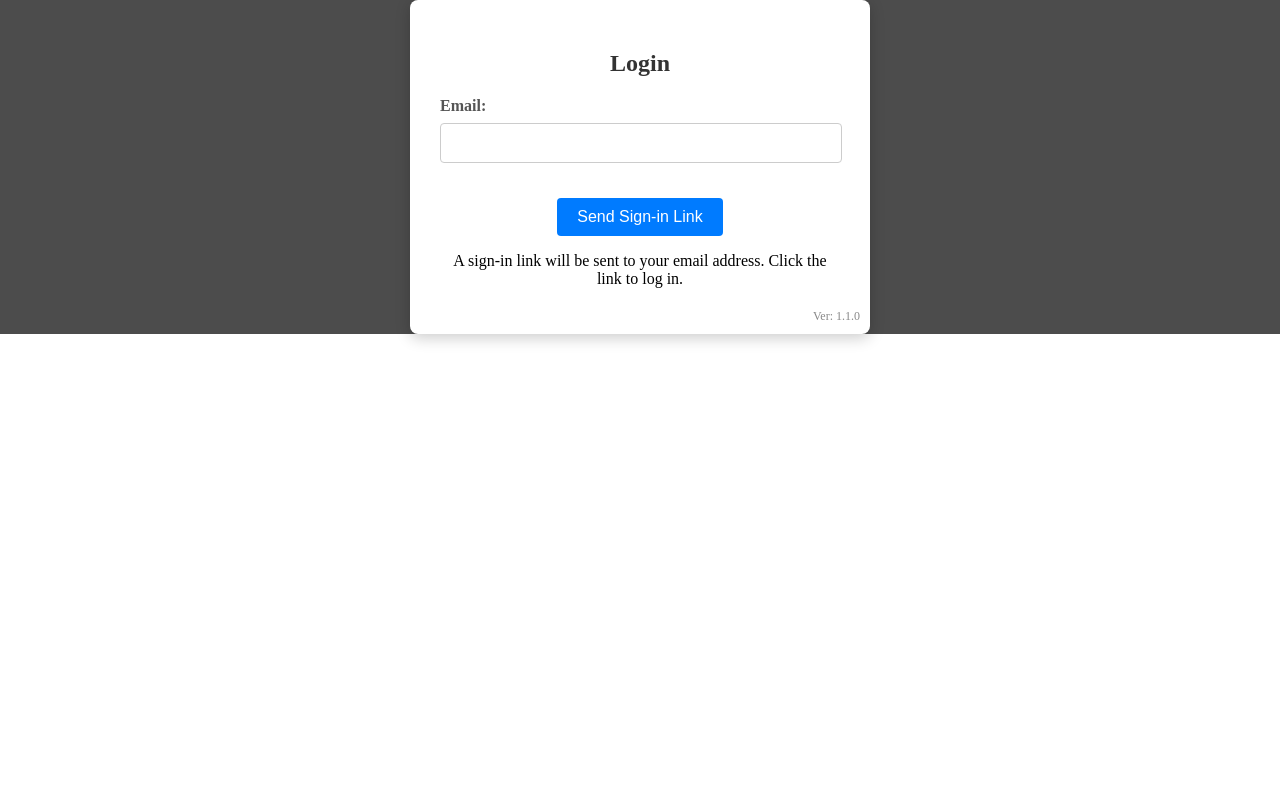
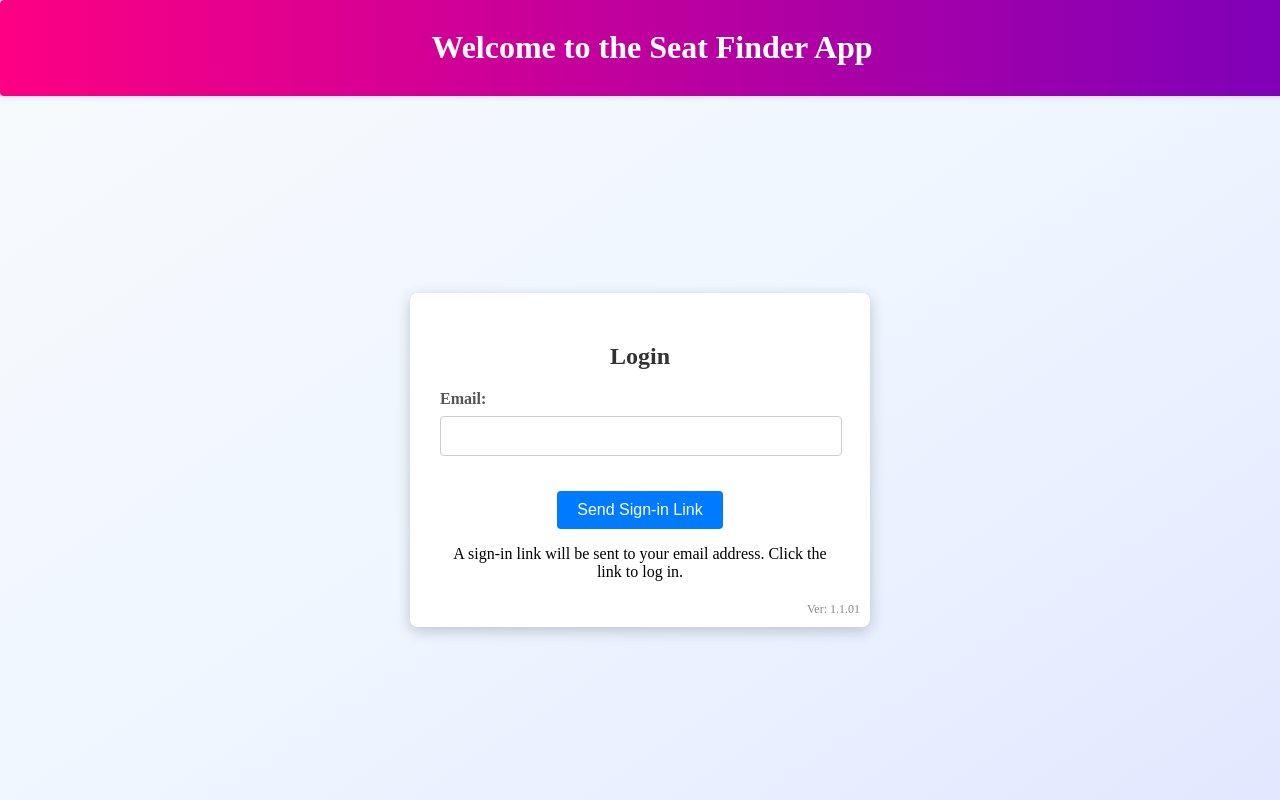
Before and after one commit to yshauser/floor-plan-app, a React (Vite) app: page / in a window 1280 px wide. Built offline with nearby package versions, Linux system fonts and the light colour scheme; no server answers.

Commit message:
floorPlan 1.1.01 change UI of login screen

```diff
--- a/package.json
+++ b/package.json
@@ -2,7 +2,7 @@
   "name": "floor-plan-app",
   "homepage": "https://yhauser.github.io/floor-plan-app/",
   "private": true,
-  "version": "1.1.0",
+  "version": "1.1.01",
   "date": "16/09/2025",
   "type": "module",
   "scripts": {
--- a/src/components/LoginDialog.css
+++ b/src/components/LoginDialog.css
@@ -1,13 +1,30 @@
+.header {
+  position: fixed;
+  top:0;
+  left:0;
+  width:100%;
+  background: linear-gradient(to right, #fd0083, #7d00b9);
+  color: white;
+  padding: 8px 12px;
+  border-radius: 4px;
+  margin-bottom: 16px;
+  font-size: 1rem;
+  text-align: center;
+  justify-content: center;
+}
+
 .login-dialog-overlay {
-  position: relative;
+  position: fixed;
   top: 0;
   left: 0;
   width: 100%;
   height: 100%;
-  background-color: rgba(0, 0, 0, 0.7);
+  /* background-color: rgba(0, 0, 0, 0.7); */
+  background-image: linear-gradient(to bottom right, #f8fafc, #eff6ff, #e0e7ff);
   display: flex;
   justify-content: center;
   align-items: center;
+  padding-top: 60px; /* space for the header */
   z-index: 1000;
 }
 
@@ -20,6 +37,11 @@
   width: 100%;
   max-width: 400px;
   text-align: center;
+}
+
+.header h1 {
+  /* font-size: medium; */
+  color: white;
 }
 
 .login-dialog h2 {
--- a/src/components/LoginDialog.tsx
+++ b/src/components/LoginDialog.tsx
@@ -27,6 +27,10 @@ const LoginDialog: React.FC<LoginDialogProps> = () => {
 
   return (
     <div className="login-dialog-overlay">
+      <header className="header">
+        <h1>Welcome to the Seat Finder App</h1>
+      </header>
+
       <div className="login-dialog">
         <h2>Login</h2>
         <form onSubmit={handleSubmit}>
```
